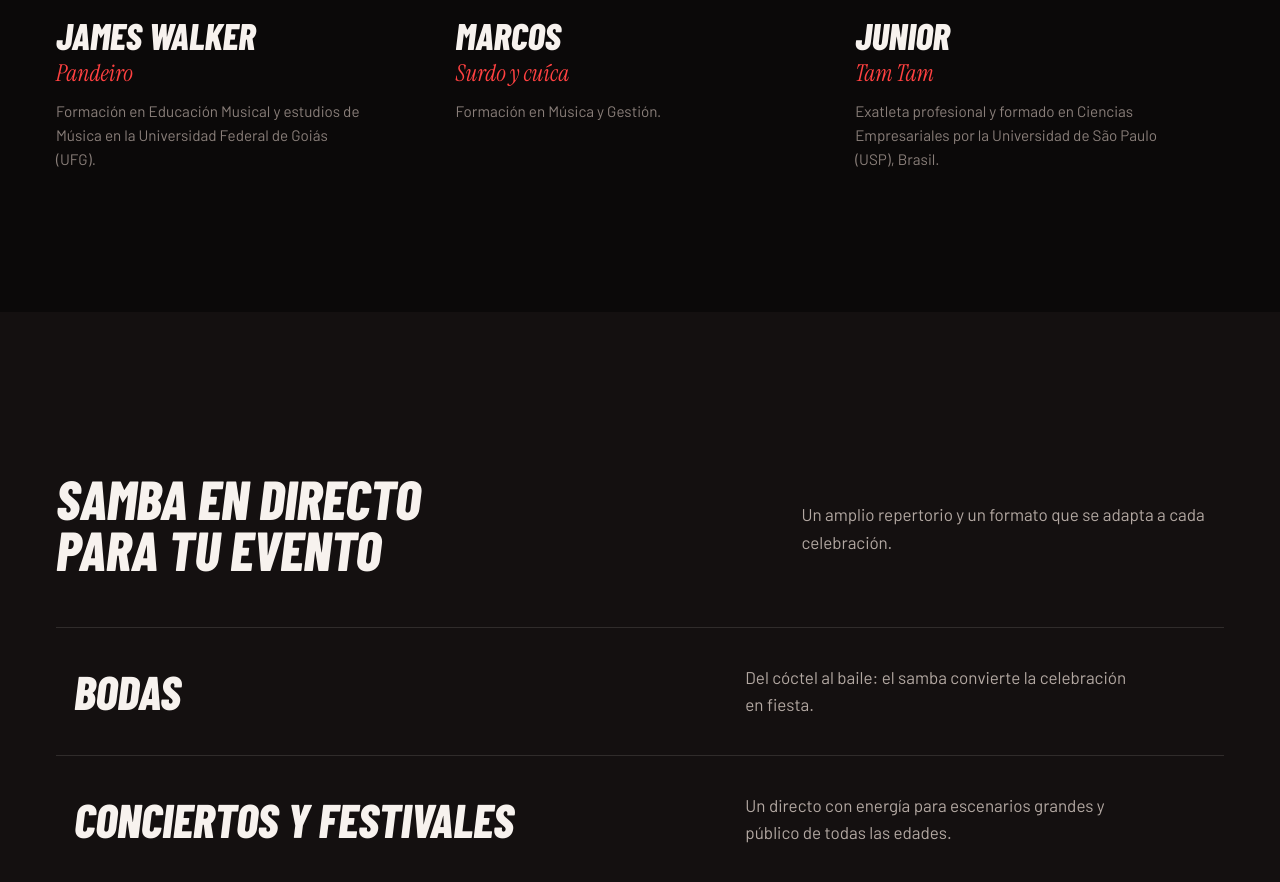
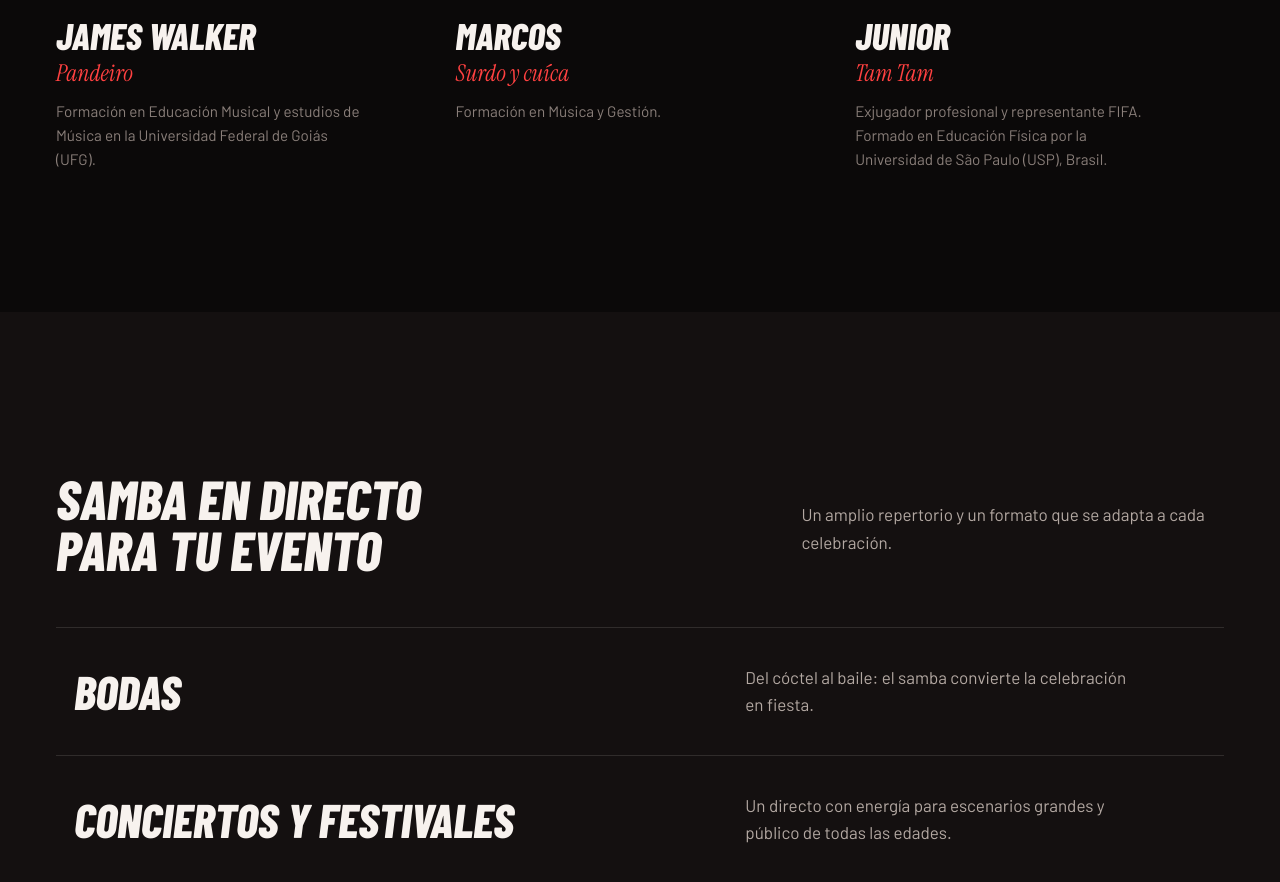
Before and after one commit to duhlab/grupo-samba-de-amigos, a plain HTML site: page index.html in a window 1280 px wide. Shown: the part 3454-4336 px from the top of the page. Drawn offline with Linux system fonts and the light colour scheme.

Commit message:
Nova descrição do Junior
Co-Authored-By: Claude Opus 5.5 <noreply@anthropic.com>
Claude-Session: https://claude.ai/code/session_01PFW3s7F5zH12ULyK8F3qrY

```diff
--- a/index.html
+++ b/index.html
@@ -380,7 +380,7 @@ fieldset .err{margin-top:10px}
 <figure><img src="img/cuica-640.webp" srcset="img/cuica-640.webp 640w, img/cuica.webp 1066w" sizes="(min-width:1000px) 380px, (min-width:640px) 45vw, 46vw" width="640" height="960" alt="Marcos · Surdo y cuíca" loading="lazy" decoding="async"></figure>
 <h3>Marcos</h3><p class="inst">Surdo y cuíca</p><p class="bio">Formación en Música y Gestión.</p></li><li class="member">
 <figure><img src="img/tantan-640.webp" srcset="img/tantan-640.webp 640w, img/tantan.webp 1066w" sizes="(min-width:1000px) 380px, (min-width:640px) 45vw, 46vw" width="640" height="960" alt="Junior · Tam Tam" loading="lazy" decoding="async"></figure>
-<h3>Junior</h3><p class="inst">Tam Tam</p><p class="bio">Exatleta profesional y formado en Ciencias Empresariales por la Universidad de São Paulo (USP), Brasil.</p></li></ul>
+<h3>Junior</h3><p class="inst">Tam Tam</p><p class="bio">Exjugador profesional y representante FIFA. Formado en Educación Física por la Universidad de São Paulo (USP), Brasil.</p></li></ul>
  </div>
 </section>
 
```
Also changed, not shown: pt/index.html (+1 -1 lines).
